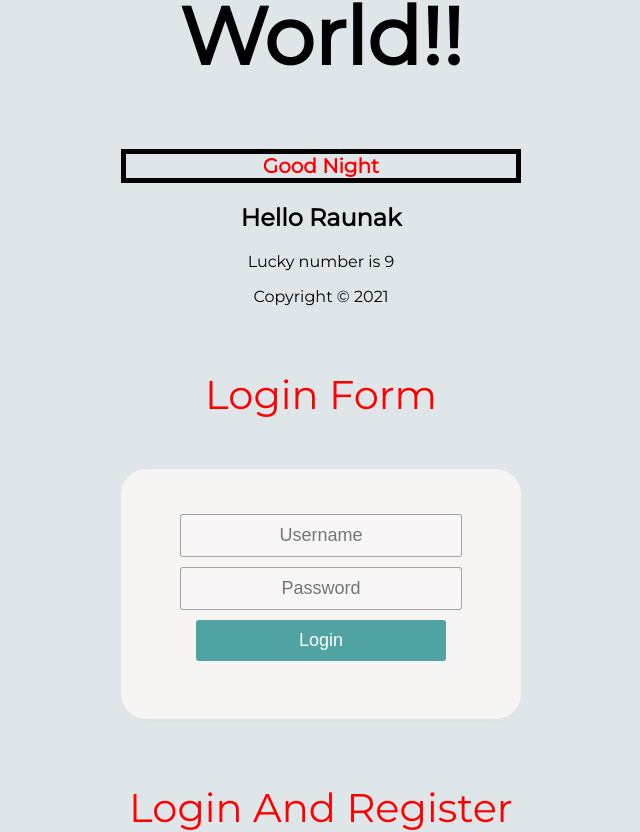
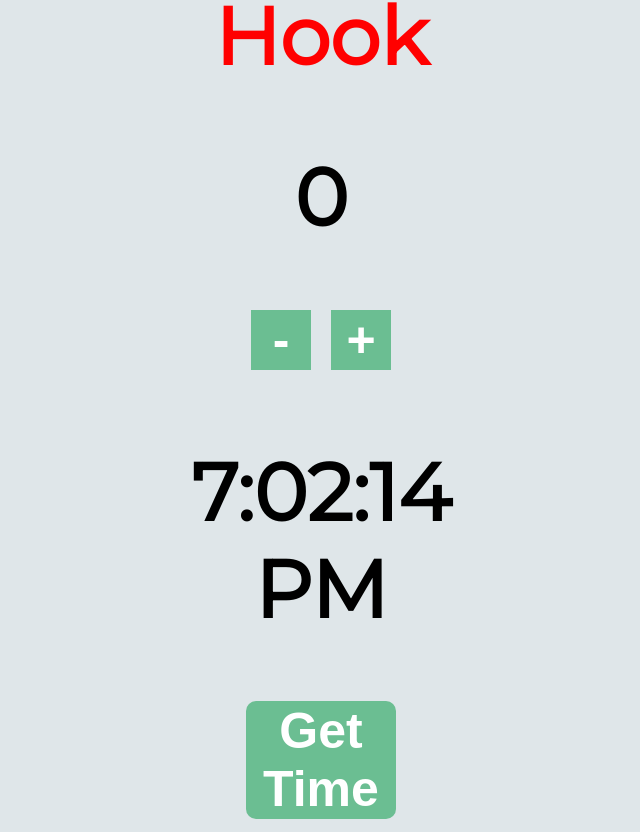
Before and after one commit to RAUNAK-PANDEY/React-Practise, a React app: page / in a window 1280 px wide. Shown: the part 2957-3789 px from the top of the page, without its empty margins (319-959 px from the left). Built offline with nearby package versions, Linux system fonts and the light colour scheme.

Commit message:
initial commit

```diff
--- a/public/styles.css
+++ b/public/styles.css
@@ -196,9 +196,36 @@
 .cards {
   border-radius: 25px;
   position: relative;
-  padding: 25px 15px;
+  padding: 45px 15px;
   background-color: rgb(247, 244, 244);
-  margin: 50px 0;
+  margin: 30px 5px;
   height: 200px;
   box-shadow: 0 2px 5px #dfe2e2;
 }
+
+/* use State Hook CSS*/
+
+button {
+  display: inline-block;
+  background-color: #6bbe92;
+  border: 0;
+  width: 60px;
+  margin: 10px;
+  text-align: center;
+  color: #fff;
+  font-weight: bold;
+  font-size: 50px;
+}
+
+.timebutton {
+  text-align: center;
+  background-color: #6bbe92;
+  border: 0;
+  border-radius: 10px;
+  box-shadow: 5px;
+  width: 150px;
+  margin: 10px;
+  color: #fff;
+  font-weight: bold;
+  font-size: 50px;
+}
--- a/src/components/App.jsx
+++ b/src/components/App.jsx
@@ -5,7 +5,8 @@
 import Card from "./Card";
 import Entry from "./Entry";
 import emojipedia from "../emojipedia";
-
+import Hook from "./Hook";
+import Time from "./Time";
 function App() {
   return (
     <div>
@@ -37,6 +38,9 @@
           />
         ))}
       </dl>
+      <h1 className="headingtop">useState Hook</h1>
+      <Hook />
+      <Time />
     </div>
   );
 }
--- /dev/null
+++ b/src/components/Hook.jsx
@@ -0,0 +1,23 @@
+import React, { useState } from "react";
+
+function Hook() {
+  const [count, setCount] = useState(0);
+
+  function increase() {
+    setCount(count + 1);
+  }
+
+  function decrease() {
+    setCount(count - 1);
+  }
+
+  return (
+    <div>
+      <h1>{count}</h1>
+      <button onClick={decrease}>-</button>
+      <button onClick={increase}>+</button>
+    </div>
+  );
+}
+
+export default Hook;
--- /dev/null
+++ b/src/components/Time.jsx
@@ -0,0 +1,42 @@
+//Challenge:
+//1. Given that you can get the current time using:
+//let time = new Date().toLocaleTimeString();
+
+//Show the latest time in the <h1> when the Get Time button
+//is pressed.
+
+//2. Given that you can get code to be called every second
+//using the setInterval method.
+//Can you get the time in your <h1> to update every second?
+
+//e.g. uncomment the code below to see Hey printed every second.
+// function sayHi() {
+//   console.log("Hey");
+// }
+// setInterval(sayHi, 1000);
+
+import React, { useState } from "react";
+
+function Time() {
+  setInterval(updateTime, 1000);
+
+  const now = new Date().toLocaleTimeString();
+
+  const [time, setTime] = useState(now);
+
+  function updateTime() {
+    const newTime = new Date().toLocaleTimeString();
+    setTime(newTime);
+  }
+
+  return (
+    <div>
+      <h1>{time}</h1>
+      <button className="timebutton" onClick={updateTime}>
+        Get Time
+      </button>
+    </div>
+  );
+}
+
+export default Time;
```
